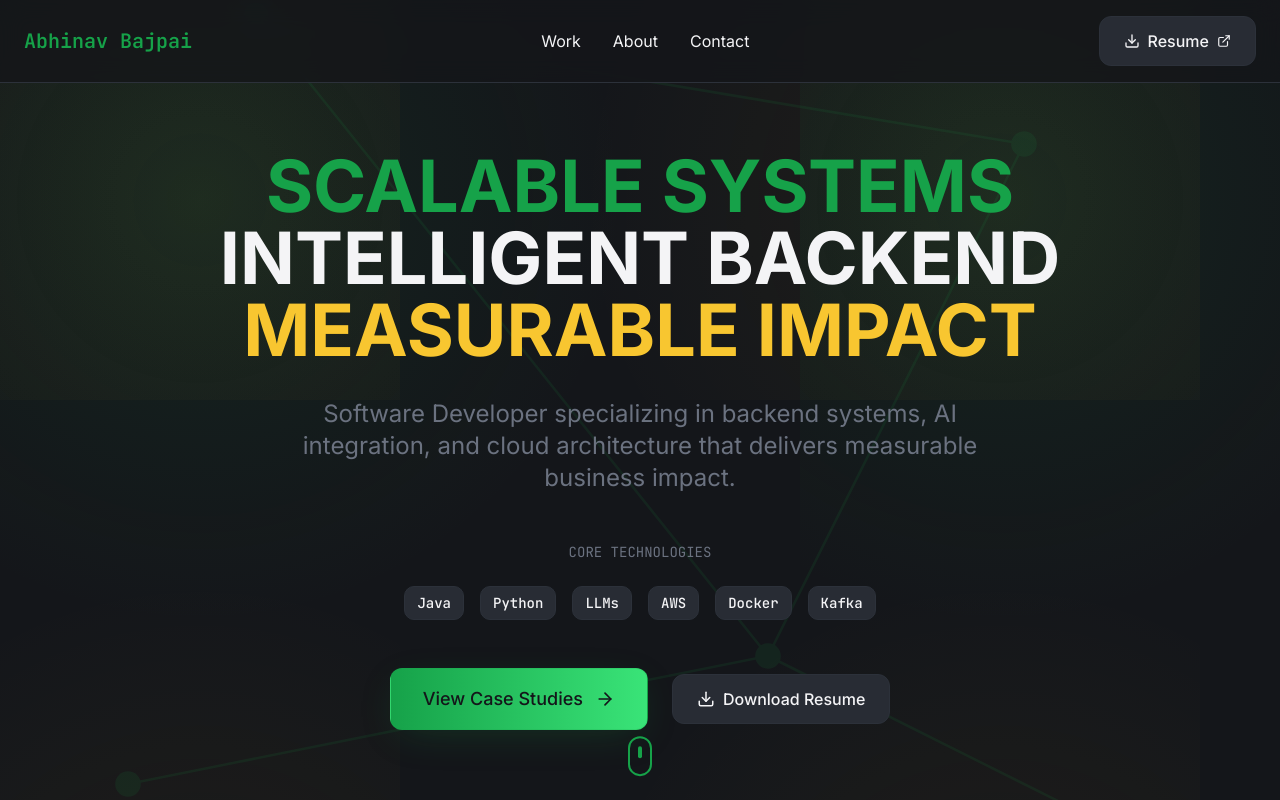
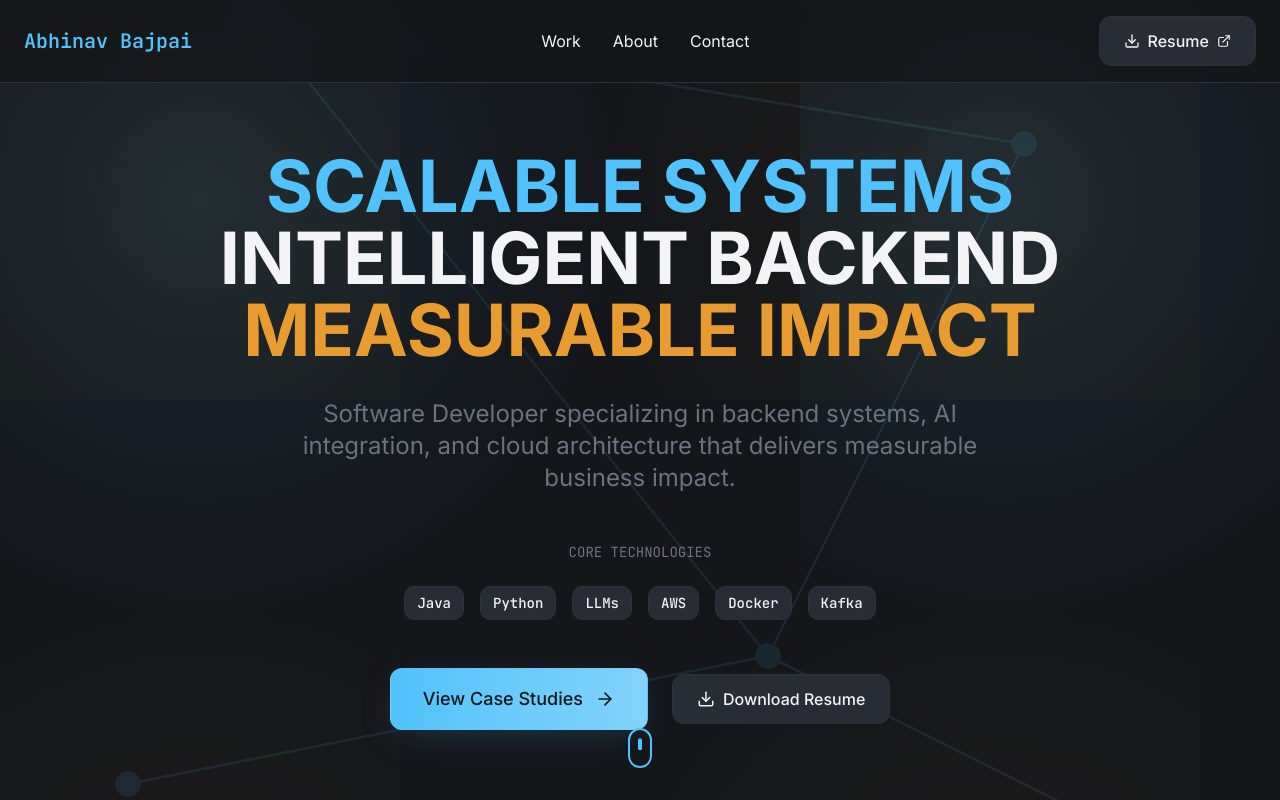
Before and after one commit to Abhinav-SU/analytical-architect, a React (Vite) app: page / in a window 1280 px wide. Shown: the top 800 px of the page. Built offline with nearby package versions, Linux system fonts and the light colour scheme; the HTML template or start-up script is replaced by a standard one.

Commit message:
Refactor design and fix scroll button

```diff
--- a/src/components/Hero.tsx
+++ b/src/components/Hero.tsx
@@ -117,25 +117,35 @@ const Hero: React.FC = () => {
         </motion.div>
       </div>
 
-      {/* Scroll Indicator */}
+      {/* Scroll Indicator - Fixed positioning and clickable */}
       <motion.div
         initial={{ opacity: 0 }}
         animate={{ opacity: 1 }}
         transition={{ duration: 0.6, delay: 1.8 }}
         style={{ opacity: scrollIndicatorOpacity }}
-        className="absolute bottom-6 left-1/2 transform -translate-x-1/2 z-20"
+        className="absolute bottom-8 left-1/2 transform -translate-x-1/2 z-30 cursor-pointer"
+        onClick={() => {
+          const nextSection = document.getElementById('work');
+          if (nextSection) {
+            nextSection.scrollIntoView({ behavior: 'smooth' });
+          }
+        }}
       >
         <motion.div
-          animate={{ y: [0, 10, 0] }}
+          animate={{ y: [0, 8, 0] }}
           transition={{ duration: 2, repeat: Infinity, ease: "easeInOut" }}
-          className="w-6 h-10 border-2 border-primary rounded-full flex justify-center"
+          className="w-6 h-10 border-2 border-primary rounded-full flex justify-center hover:border-accent transition-colors duration-300"
         >
           <motion.div
             animate={{ y: [0, 12, 0] }}
             transition={{ duration: 2, repeat: Infinity, ease: "easeInOut" }}
-            className="w-1 h-3 bg-primary rounded-full mt-2"
+            className="w-1 h-3 bg-primary rounded-full mt-2 hover:bg-accent transition-colors duration-300"
           />
         </motion.div>
+        {/* Tooltip */}
+        <div className="absolute -top-12 left-1/2 transform -translate-x-1/2 bg-popover text-popover-foreground px-3 py-1 rounded-lg text-sm font-medium opacity-0 hover:opacity-100 transition-opacity duration-200 pointer-events-none whitespace-nowrap border border-border">
+          Scroll to projects
+        </div>
       </motion.div>
     </section>
   );
--- a/src/index.css
+++ b/src/index.css
@@ -11,19 +11,19 @@
     --background: 220 13% 9%;
     --foreground: 220 9% 96%;
 
-    /* Technical Brand Colors */
-    --primary: 142 76% 36%;
+    /* Technical Brand Colors - Improved Professional Palette */
+    --primary: 200 95% 65%;        /* Modern blue instead of harsh green */
     --primary-foreground: 220 13% 9%;
-    --primary-glow: 142 76% 56%;
+    --primary-glow: 200 95% 75%;
 
     /* Secondary System Colors */
     --secondary: 220 13% 18%;
     --secondary-foreground: 220 9% 96%;
 
-    /* Accent & Highlighting */
-    --accent: 45 93% 58%;
+    /* Accent & Highlighting - Subtle gold instead of bright yellow */
+    --accent: 35 80% 55%;          /* Professional gold accent */
     --accent-foreground: 220 13% 9%;
-    --accent-glow: 45 93% 78%;
+    --accent-glow: 35 80% 65%;
 
     /* UI Framework Colors */
     --muted: 220 13% 15%;
@@ -43,13 +43,13 @@
     --destructive: 0 72% 51%;
     --destructive-foreground: 220 9% 96%;
 
-    --success: 142 76% 36%;
+    --success: 160 84% 39%;        /* Professional teal for success */
     --success-foreground: 220 13% 9%;
 
     /* Technical Code Colors */
     --code-bg: 220 13% 12%;
     --code-border: 220 13% 25%;
-    --code-text: 45 93% 58%;
+    --code-text: 200 95% 75%;      /* Blue code text instead of yellow */
 
     /* Performance Gradients */
     --gradient-primary: linear-gradient(135deg, hsl(var(--primary)), hsl(var(--primary-glow)));
```
